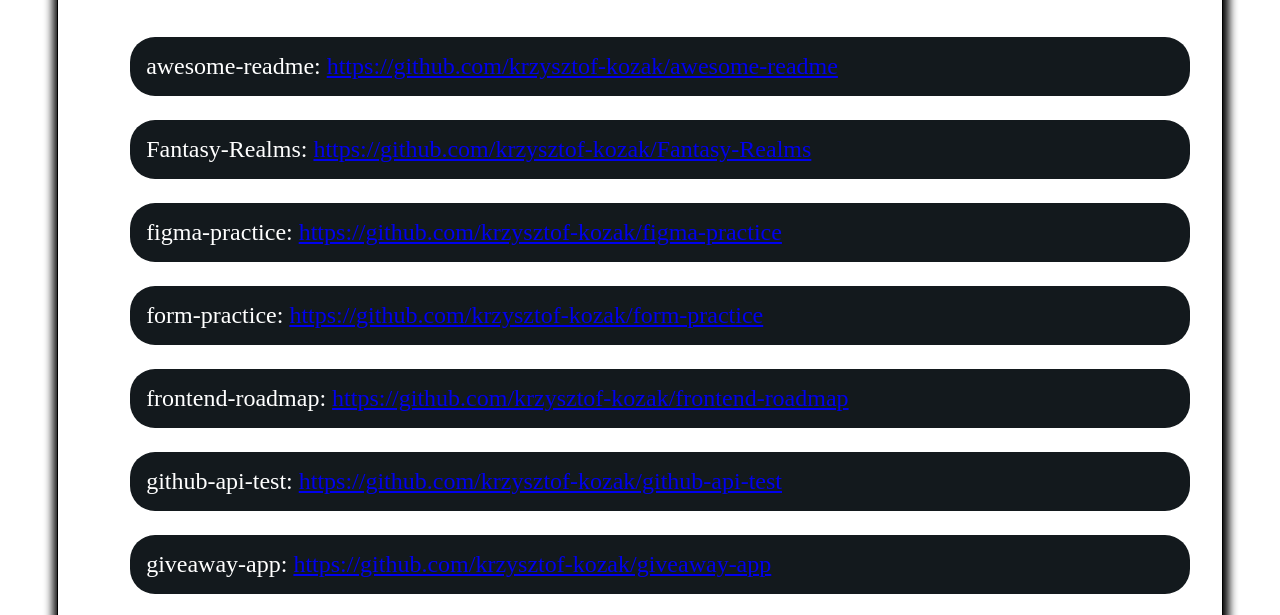
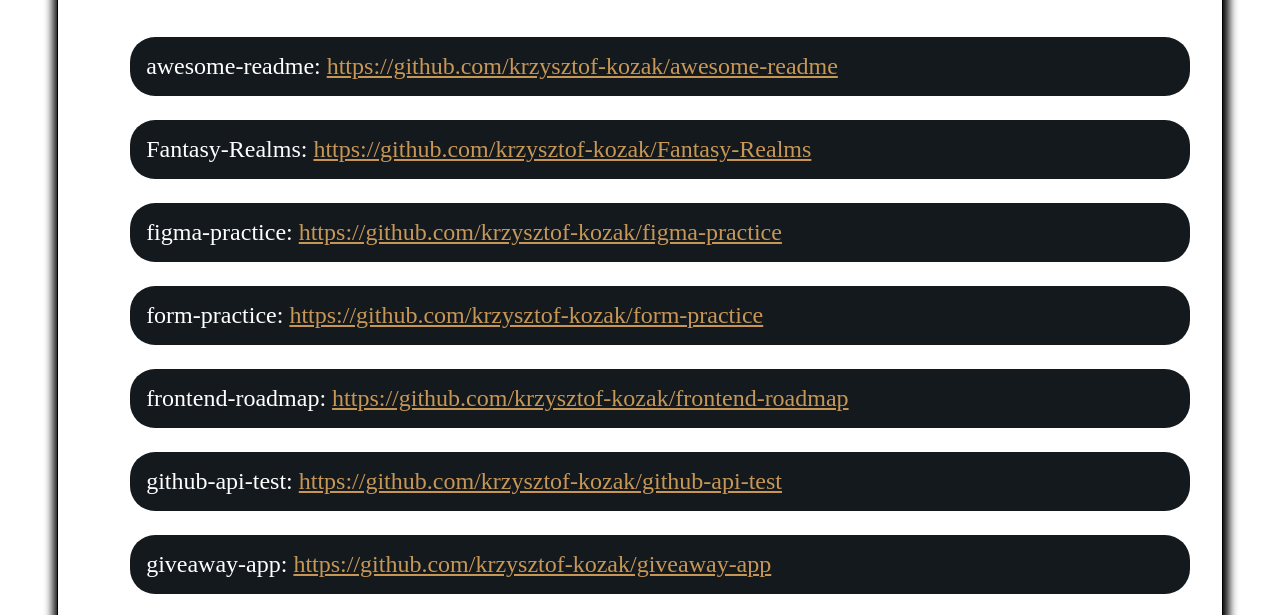
Before and after one commit to krzysztof-kozak/github-api-test, a plain HTML site: page index.html in a window 1280 px wide. Shown: the part 170-785 px from the top of the page. Drawn offline with Linux system fonts and the light colour scheme.

Commit message:
added noopener and target blank attributes to a tags

```diff
--- a/index.css
+++ b/index.css
@@ -32,3 +32,11 @@
   padding: 16px;
   border-radius: 25px;
 }
+
+.link {
+  color: #cf9c58f5;
+}
+
+.link:visited {
+  color: #958166;
+}
--- a/index.js
+++ b/index.js
@@ -20,6 +20,6 @@
 
   const listItem = document.createElement('li');
   listItem.classList.add('list__item');
-  listItem.innerHTML = `${name}: <a href=${html_url}>${html_url}</a>`;
+  listItem.innerHTML = `${name}: <a class="link" href=${html_url} rel="noopener" target="_blank">${html_url}</a>`;
   list.appendChild(listItem);
 });
```
